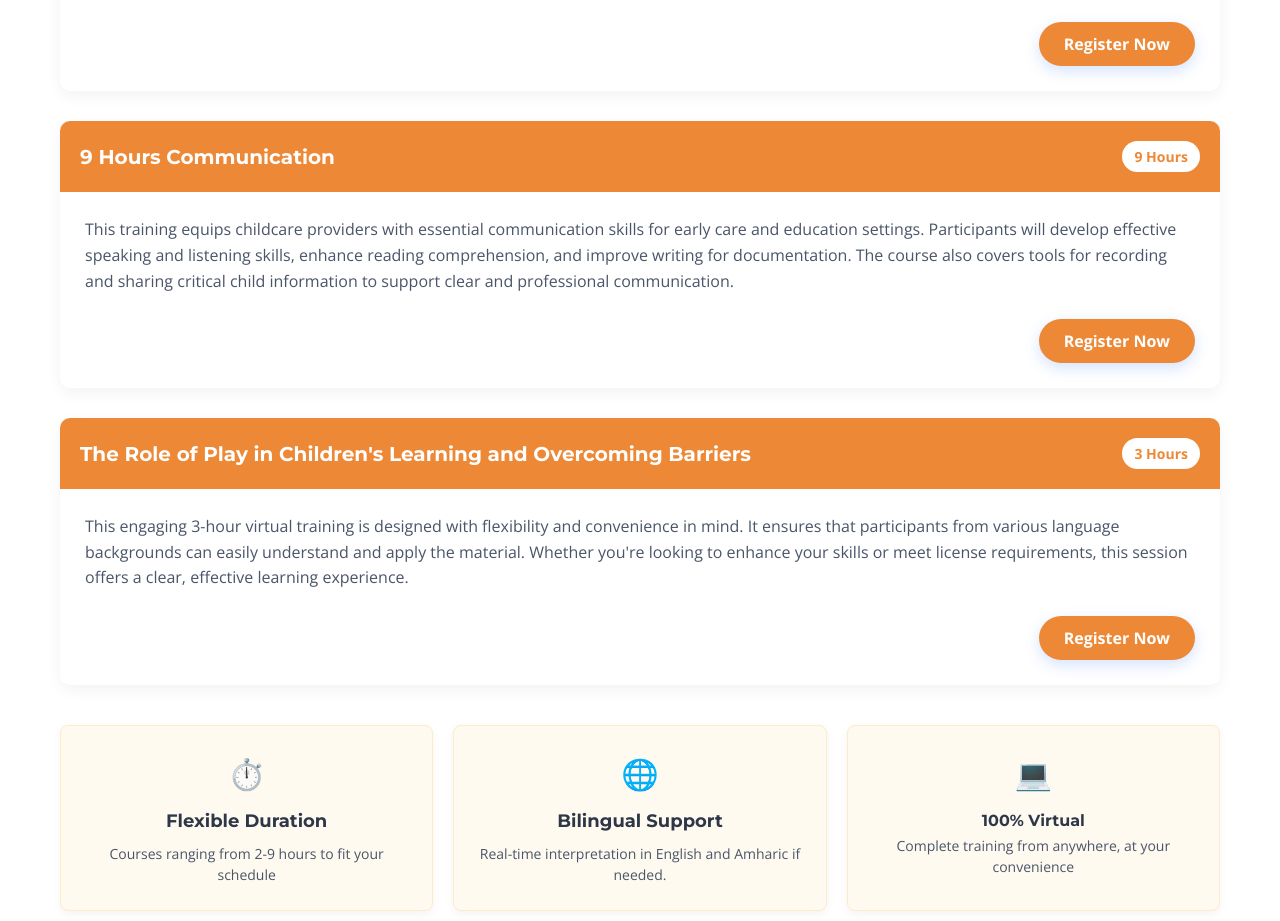
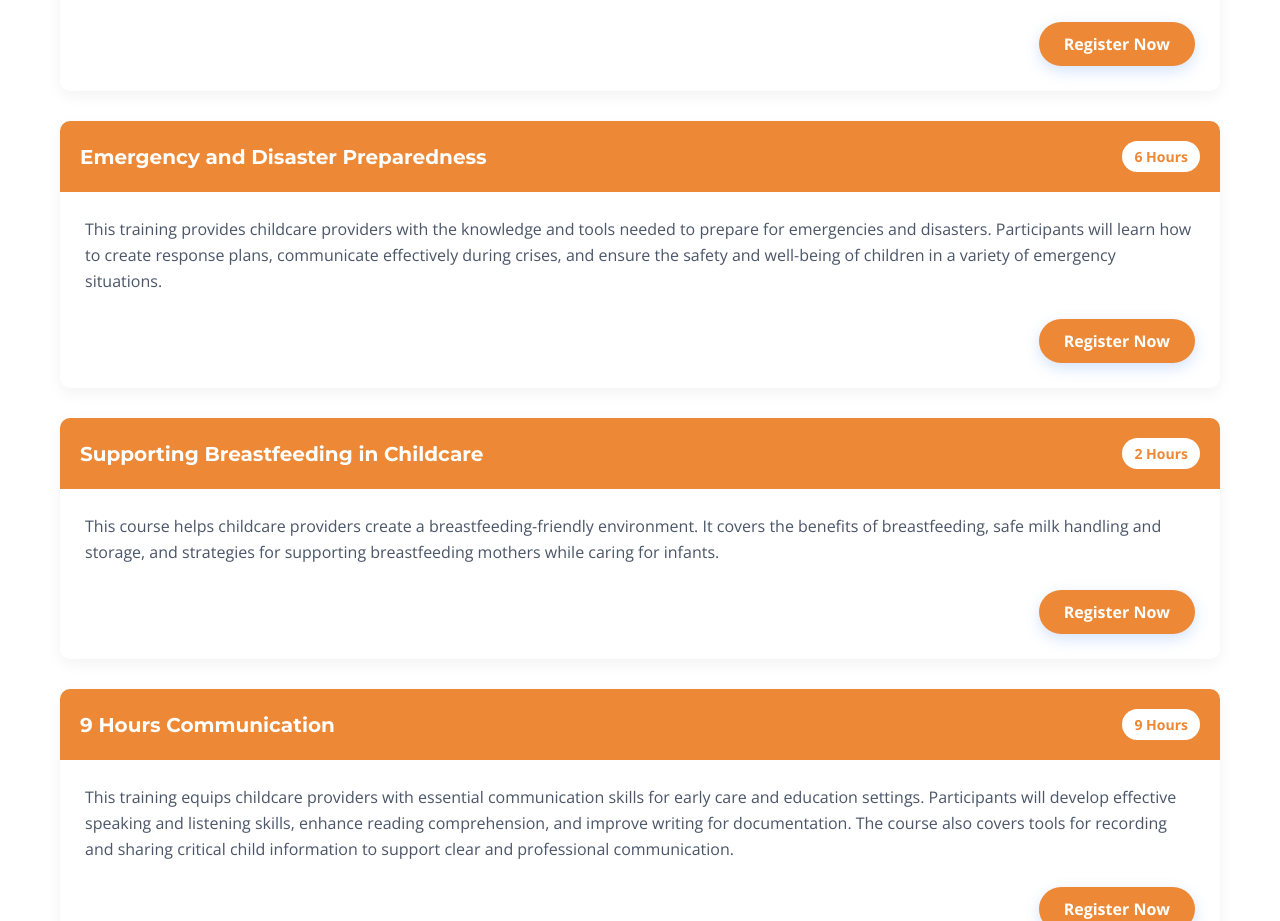
Before and after one commit to SiraYsia/FenoteTrainingAcademy, a plain HTML site: page serving_child_care_providers.html in a window 1280 px wide. Shown: the part 4782-5703 px from the top of the page. Drawn offline with nearby package versions, Linux system fonts and the light colour scheme; some packages are replaced by stand-ins of ours.

Commit message:
add emergency and disaster predpardness and supporting breast feeding in childcare to child care page

```diff
--- a/serving_child_care_providers.html
+++ b/serving_child_care_providers.html
@@ -1076,7 +1076,40 @@
                      </div>
                   </div>
                </div>
-               <!-- Course 2: Communication -->
+
+         <!-- Course 2: Emergency and Disaster Preparedness -->
+         <div class="additional-course">
+            <div class="course-header">
+               <h3 class="course-title">Emergency and Disaster Preparedness</h3>
+               <div class="course-hours">6 Hours</div>
+            </div>
+            <div class="course-content">
+               <p class="course-description">
+                  This training provides childcare providers with the knowledge and tools needed to prepare for emergencies and disasters. Participants will learn how to create response plans, communicate effectively during crises, and ensure the safety and well-being of children in a variety of emergency situations.
+               </p>
+               <div class="course-action">
+                  <a href="https://form.jotform.com/250636211073043" class="register-btn">Register Now</a>
+               </div>
+            </div>
+         </div>
+
+          <!-- Course 3: Supporting Breastfeeding -->
+                  <div class="additional-course">
+                     <div class="course-header">
+                        <h3 class="course-title">Supporting Breastfeeding in Childcare</h3>
+                        <div class="course-hours">2 Hours</div>
+                     </div>
+                     <div class="course-content">
+                        <p class="course-description">
+                           This course helps childcare providers create a breastfeeding-friendly environment. It covers the benefits of breastfeeding, safe milk handling and storage, and strategies for supporting breastfeeding mothers while caring for infants.
+                        </p>
+                        <div class="course-action">
+                           <a href="https://form.jotform.com/250636211073043" class="register-btn">Register Now</a>
+                        </div>
+                     </div>
+                  </div>
+
+               <!-- Course 4: Communication -->
                <div class="additional-course">
                   <div class="course-header">
                      <h3 class="course-title">9 Hours Communication</h3>
@@ -1092,7 +1125,7 @@
                      </div>
                   </div>
                </div>
-               <!-- Course 3: Role of Play -->
+               <!-- Course 5: Role of Play -->
                <div class="additional-course">
                   <div class="course-header">
                      <h3 class="course-title"> The Role of Play in Children's Learning and Overcoming Barriers</h3>
```
